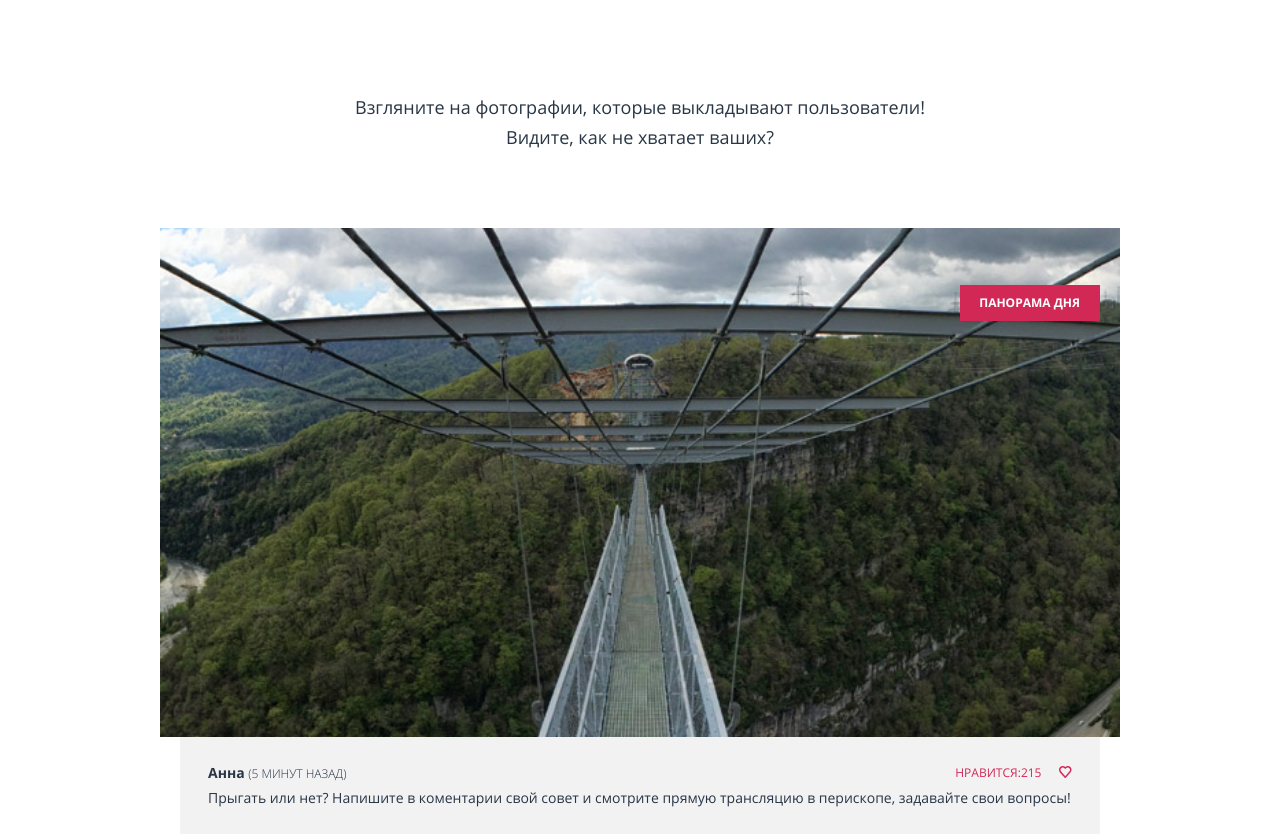
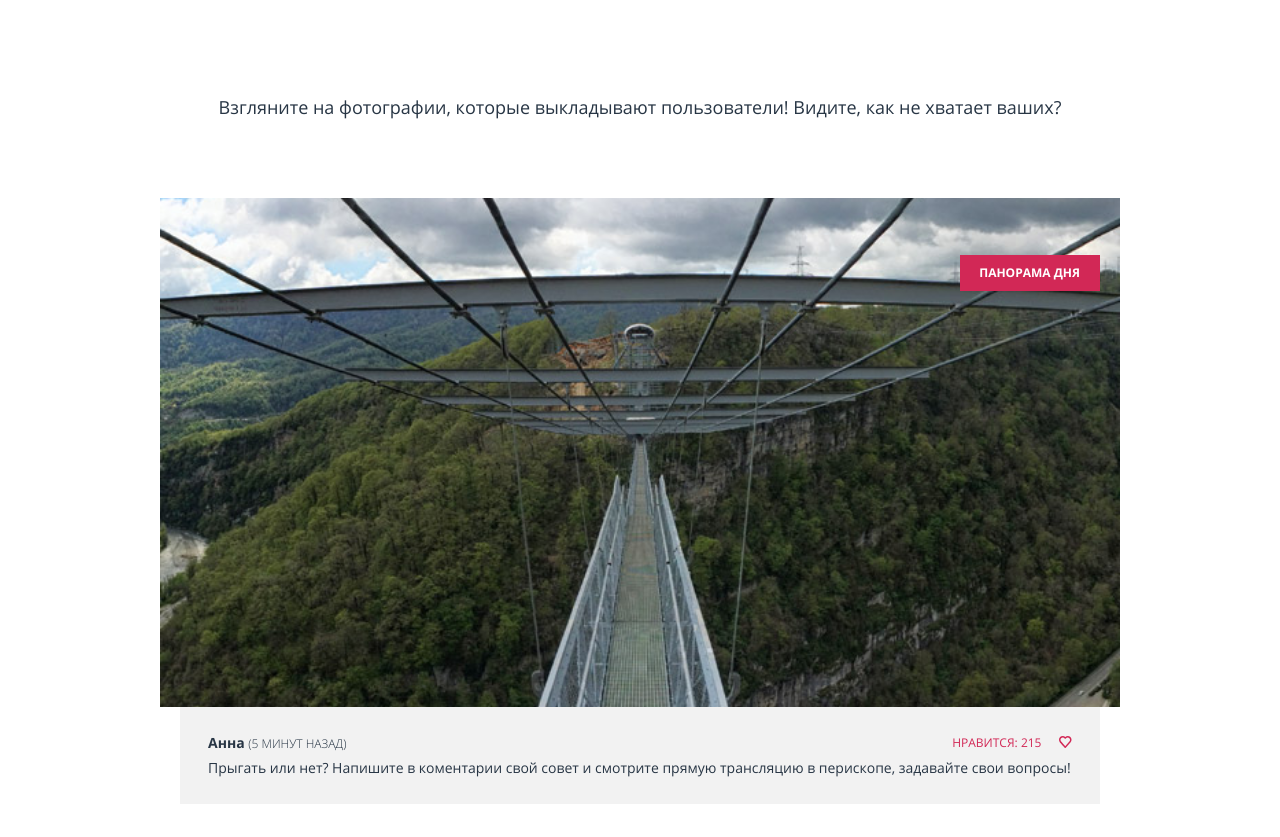
Before and after one commit to maxim-petrov/pink, a website: page source/photo.html in a window 1280 px wide. Shown: the part 379-1216 px from the top of the page. Drawn offline with nearby package versions, Linux system fonts and the light colour scheme; files that its build step writes are made by us from their sources.

Commit message:
Minor change in the photo.html

```diff
--- a/source/photo.html
+++ b/source/photo.html
@@ -90,8 +90,7 @@
     <section class="photos">
       <h2 class="visually-hidden">Популярные фотографии</h2>
       <div class="photos__inner">
-        <p class="photos__caption">Взгляните на фотографии, которые выкладывают пользователи!
-          <br>Видите, как не хватает
+        <p class="photos__caption">Взгляните на фотографии, которые выкладывают пользователи! Видите, как не хватает
           ваших?</p>
         <ul class="photos__list">
           <li class="photo-card photo-card--wide">
@@ -114,7 +113,7 @@
                 </svg>
                   Нравится
                 </button>
-                Нравится: <span class="photo-card__counter">215</span>
+                Нравится:&nbsp;<span class="photo-card__counter">215</span>
               </p>
             </div>
           </li>
```
